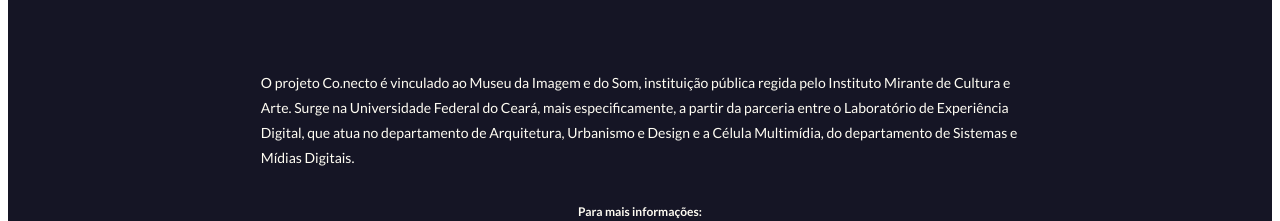
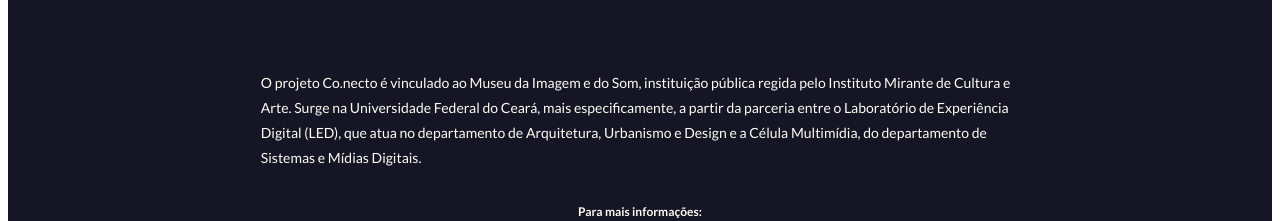
Before and after one commit to gusholz/projetoConecto, a Next.js app: page / in a window 1280 px wide. Shown: the part 3683-3904 px from the top of the page. Built offline with nearby package versions, Linux system fonts and the light colour scheme.

Commit message:
footer text update

```diff
--- a/src/components/footer/footer.tsx
+++ b/src/components/footer/footer.tsx
@@ -16,11 +16,10 @@ export default function Footer(){
                         O projeto Co.necto é vinculado ao Museu da Imagem e do Som, instituição pública
                         regida pelo Instituto Mirante de Cultura e Arte.
                         Surge na Universidade Federal do Ceará, mais especificamente, a partir da parceria
-                        entre o Laboratório de Experiência Digital, que atua no departamento
+                        entre o Laboratório de Experiência Digital (LED), que atua no departamento
                         de Arquitetura, Urbanismo e Design e a Célula Multimídia, do departamento
                         de Sistemas e Mídias Digitais.
                     </p>
-
                 </div>
                 <h2 className={styles.infos}>Para mais informações:</h2>
                 <h3 className={styles.contato}>projetoconecto@institutomirante.com.br</h3>
```
